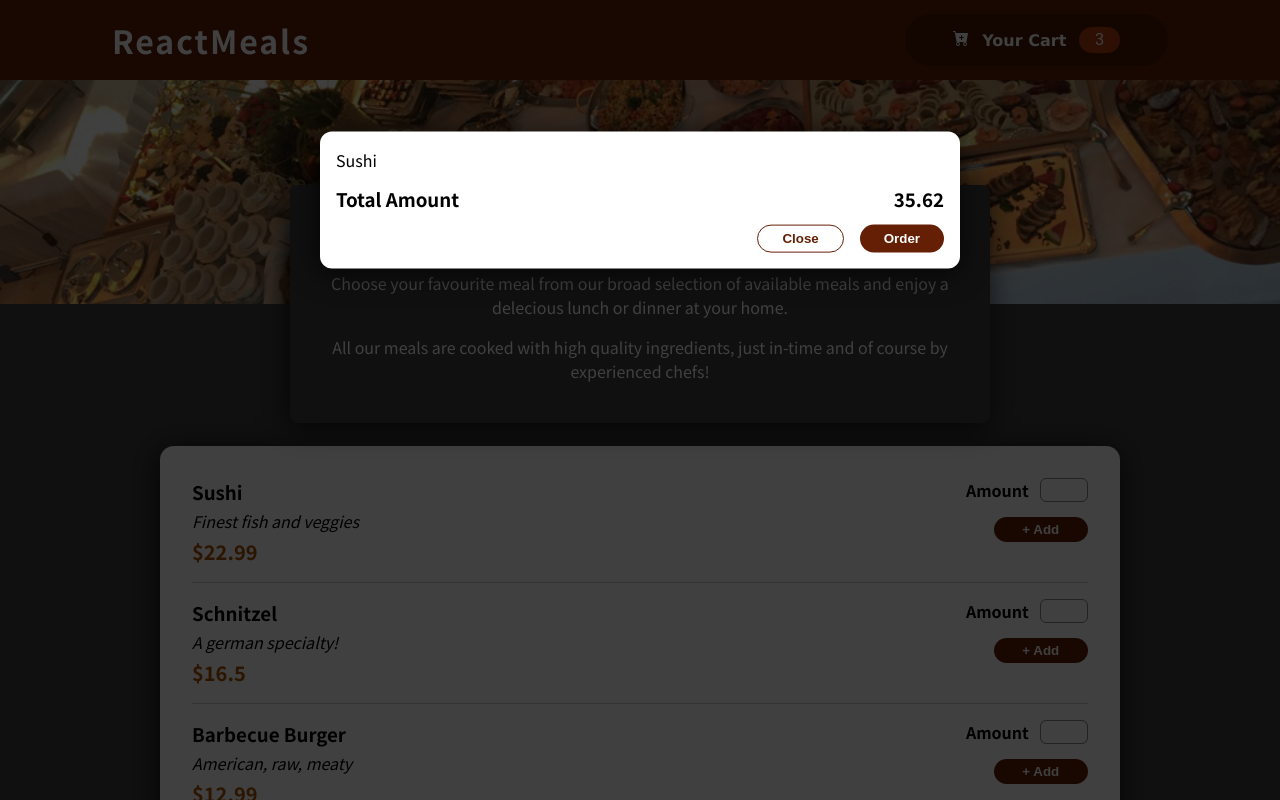
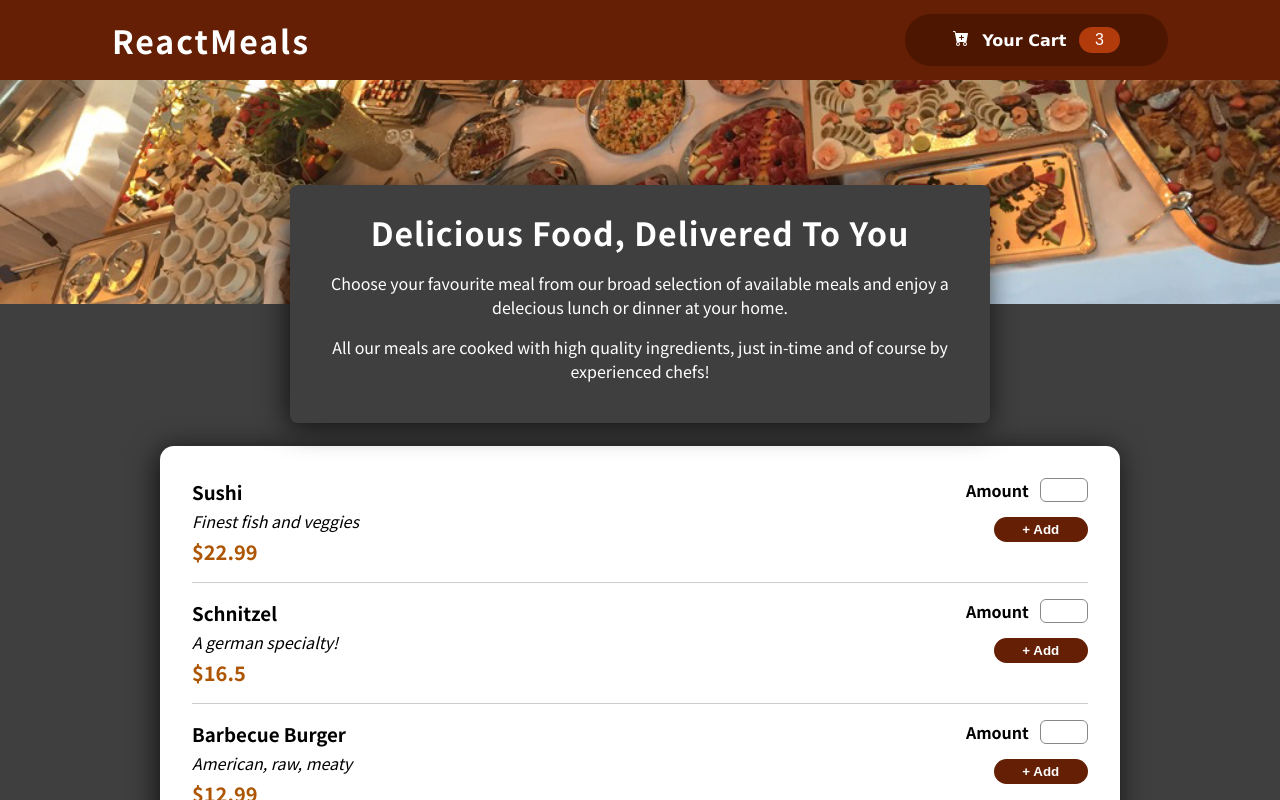
Before and after one commit to axhar-ibraheem/Restaurant-app, a React (Create React App) app: page / in a window 1280 px wide. Shown: the top 800 px of the page. Built offline with nearby package versions, Linux system fonts and the light colour scheme.

Commit message:
Cart open and close handling

```diff
--- a/src/App.js
+++ b/src/App.js
@@ -1,15 +1,25 @@
 import Header from "./components/Layout/Header";
-import React from "react";
+import React, { useState } from "react";
 import Meals from "./components/Meals/Meals";
 import Cart from "./components/Cart/Cart";
 
 function App() {
+  const [displayCart, setDisplayCart] = useState(false);
+
+  const showCartHandler = () => {
+    setDisplayCart(true);
+  };
+
+  const onCloseCartHandler = () => {
+    setDisplayCart(false);
+  };
+
   return (
     <React.Fragment>
-      <Cart></Cart>
-      <Header></Header>
+      {displayCart && <Cart onClose={onCloseCartHandler} />}
+      <Header showCart={showCartHandler} />
       <main>
-        <Meals></Meals>
+        <Meals />
       </main>
     </React.Fragment>
   );
--- a/src/components/Cart/Cart.css
+++ b/src/components/Cart/Cart.css
@@ -1,6 +1,3 @@
-.cart {
-
-}
 .cart-info {
   display: flex;
   justify-content: space-between;
--- a/src/components/Cart/Cart.js
+++ b/src/components/Cart/Cart.js
@@ -1,16 +1,18 @@
 import "./Cart.css";
 import Modal from "../UI/Modal";
 
-const Cart = () => {
+const Cart = (props) => {
   return (
-    <Modal>
+    <Modal onClose={props.onClose}>
       <p>Sushi</p>
       <div className="cart-info">
         <h3>Total Amount</h3>
         <h3>35.62</h3>
       </div>
       <div className="cart-btn">
-        <button className="btn-close">close</button>
+        <button onClick={props.onClose} className="btn-close">
+          close
+        </button>
         <button className="btn-order">order</button>
       </div>
     </Modal>
--- a/src/components/Layout/CartButton.js
+++ b/src/components/Layout/CartButton.js
@@ -2,10 +2,10 @@ import React from "react";
 import { BsCartPlusFill } from "react-icons/bs";
 
 import "./CartButton.css";
-const CartButton = () => {
+const CartButton = (props) => {
   return (
     <React.Fragment>
-      <button className="cart-button">
+      <button onClick={props.click} className="cart-button">
         <span className="cart-icon">
           <BsCartPlusFill />
         </span>
--- a/src/components/Layout/Header.js
+++ b/src/components/Layout/Header.js
@@ -2,12 +2,15 @@ import React from "react";
 import mealsImage from "../../images/meals.jpg";
 import "./Header.css";
 import CartButton from "./CartButton";
-const Header = () => {
+
+const Header = (props) => {
+
+
   return (
     <React.Fragment>
       <header className="header">
         <h1>ReactMeals</h1>
-        <CartButton />
+        <CartButton click={props.showCart} />
       </header>
       <div className="mealimage">
         <img src={mealsImage} alt="" />
--- a/src/components/UI/Modal.js
+++ b/src/components/UI/Modal.js
@@ -3,7 +3,9 @@ import ReactDOM from "react-dom";
 import "./Modal.css";
 
 const Backdrop = (props) => {
-  return <div className="backdrop"></div>;
+  return (
+    <div className="backdrop" onClick={props.onClickBackdrop}></div>
+  );
 };
 
 const Overlay = (props) => {
@@ -17,7 +19,10 @@ const Overlay = (props) => {
 const Modal = (props) => {
   return (
     <React.Fragment>
-      {ReactDOM.createPortal(<Backdrop />, document.getElementById("overlays"))}
+      {ReactDOM.createPortal(
+        <Backdrop onClickBackdrop={props.onClose} />,
+        document.getElementById("overlays")
+      )}
       {ReactDOM.createPortal(
         <Overlay>{props.children}</Overlay>,
         document.getElementById("overlays")
```
